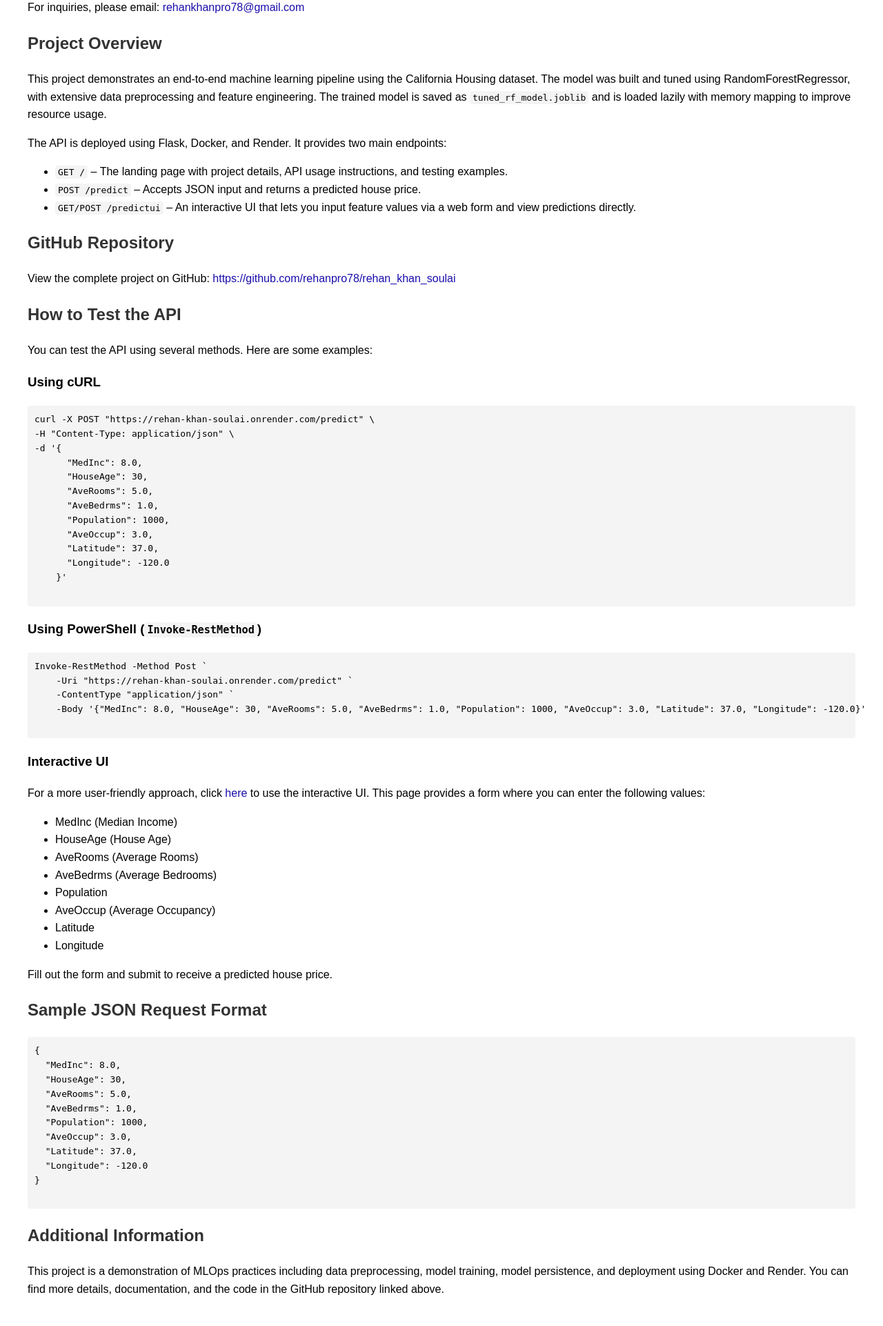
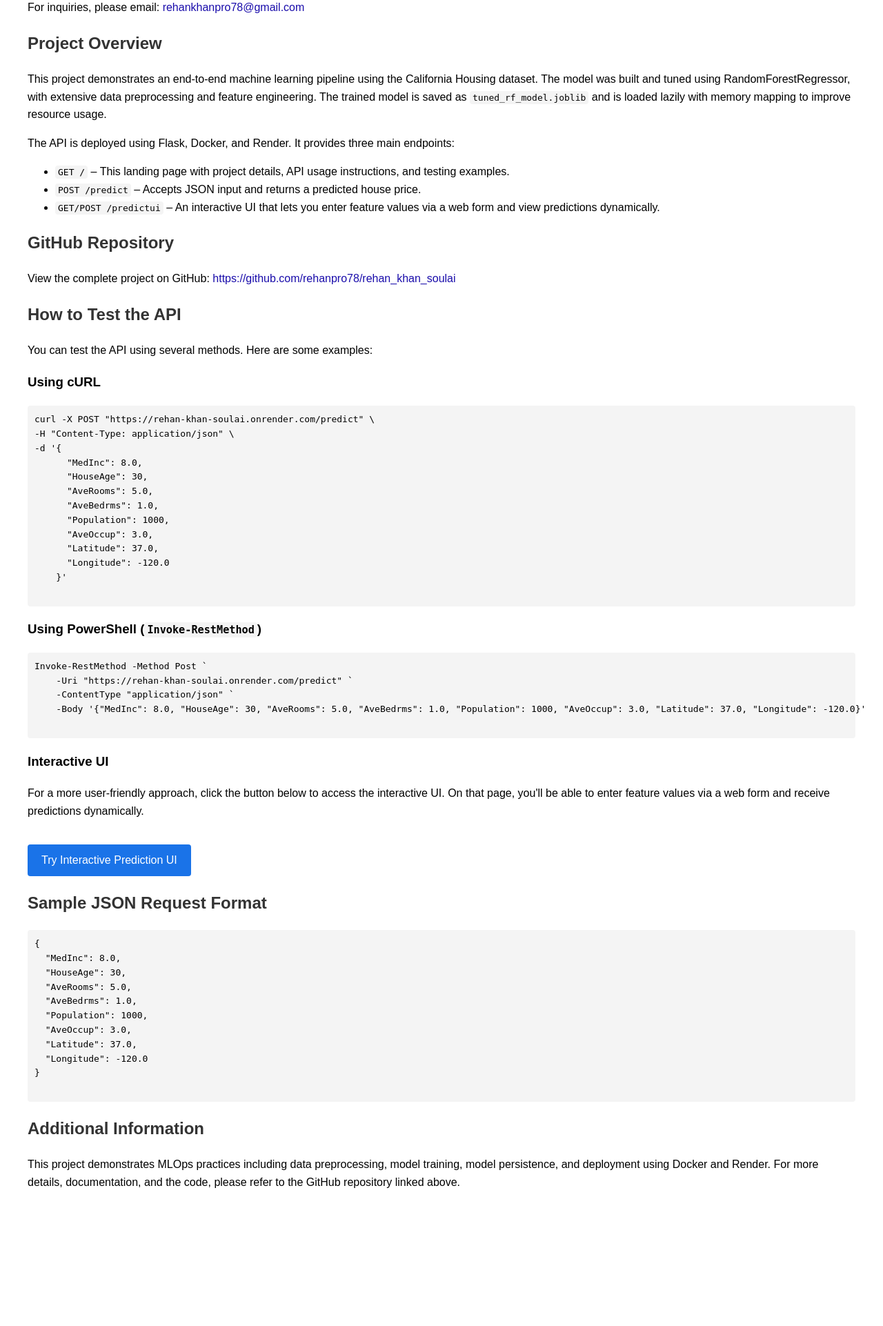
Before and after one commit to rehanpro78/rehan_khan_soulai, a Flask app: page / in a window 1280 px wide. Shown: the part 156-2078 px from the top of the page at 69% size. After the commit the page ends 1878 px from the top, so only its background shows below. Run offline with Flask 2, Linux system fonts and the light colour scheme.

Commit message:
Update index.html

```diff
--- a/templates/index.html
+++ b/templates/index.html
@@ -9,6 +9,8 @@
         pre { background: #f4f4f4; padding: 10px; border-radius: 4px; }
         a { color: #1a0dab; text-decoration: none; }
         a:hover { text-decoration: underline; }
+        .button { display: inline-block; padding: 10px 20px; margin-top: 20px; background-color: #1a73e8; color: white; border-radius: 4px; text-decoration: none; }
+        .button:hover { background-color: #1669c1; }
     </style>
 </head>
 <body>
@@ -21,12 +23,12 @@
         This project demonstrates an end-to-end machine learning pipeline using the California Housing dataset. The model was built and tuned using RandomForestRegressor, with extensive data preprocessing and feature engineering. The trained model is saved as <code>tuned_rf_model.joblib</code> and is loaded lazily with memory mapping to improve resource usage.
     </p>
     <p>
-        The API is deployed using Flask, Docker, and Render. It provides two main endpoints:
+        The API is deployed using Flask, Docker, and Render. It provides three main endpoints:
     </p>
     <ul>
-        <li><code>GET /</code> – The landing page with project details, API usage instructions, and testing examples.</li>
+        <li><code>GET /</code> – This landing page with project details, API usage instructions, and testing examples.</li>
         <li><code>POST /predict</code> – Accepts JSON input and returns a predicted house price.</li>
-        <li><code>GET/POST /predictui</code> – An interactive UI that lets you input feature values via a web form and view predictions directly.</li>
+        <li><code>GET/POST /predictui</code> – An interactive UI that lets you enter feature values via a web form and view predictions dynamically.</li>
     </ul>
 
     <h2>GitHub Repository</h2>
@@ -63,19 +65,9 @@ Invoke-RestMethod -Method Post `
 
     <h3>Interactive UI</h3>
     <p>
-        For a more user-friendly approach, click <a href="/predictui">here</a> to use the interactive UI. This page provides a form where you can enter the following values:
+        For a more user-friendly approach, click the button below to access the interactive UI. On that page, you'll be able to enter feature values via a web form and receive predictions dynamically.
     </p>
-    <ul>
-        <li>MedInc (Median Income)</li>
-        <li>HouseAge (House Age)</li>
-        <li>AveRooms (Average Rooms)</li>
-        <li>AveBedrms (Average Bedrooms)</li>
-        <li>Population</li>
-        <li>AveOccup (Average Occupancy)</li>
-        <li>Latitude</li>
-        <li>Longitude</li>
-    </ul>
-    <p>Fill out the form and submit to receive a predicted house price.</p>
+    <a href="/predictui" class="button">Try Interactive Prediction UI</a>
 
     <h2>Sample JSON Request Format</h2>
     <pre>
@@ -93,7 +85,7 @@ Invoke-RestMethod -Method Post `
 
     <h2>Additional Information</h2>
     <p>
-        This project is a demonstration of MLOps practices including data preprocessing, model training, model persistence, and deployment using Docker and Render. You can find more details, documentation, and the code in the GitHub repository linked above.
+        This project demonstrates MLOps practices including data preprocessing, model training, model persistence, and deployment using Docker and Render. For more details, documentation, and the code, please refer to the GitHub repository linked above.
     </p>
 </body>
 </html>
```
